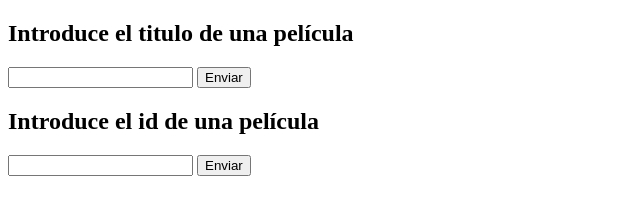
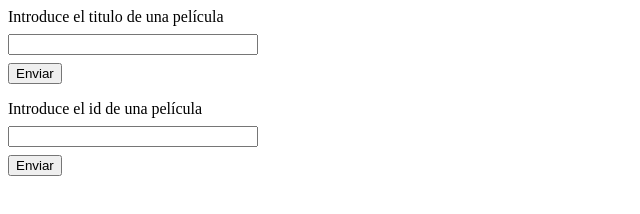
Before and after one commit to Isasi020/ejercicioSeccion7, a website: page view/home.html in a window 1280 px wide. Shown: the whole page, without its empty margins (0-640 px from the left). Drawn offline with nearby package versions, Linux system fonts and the light colour scheme.

Commit message:
añadido listado pelis

```diff
--- a/public/assets/css/index.css
+++ b/public/assets/css/index.css
@@ -0,0 +1,14 @@
+form {
+    margin-bottom: 1rem;
+
+    .form-group {
+        label {
+            margin-bottom: 0.5rem;
+        }
+
+        display: flex;
+        flex-direction: column;
+        margin-bottom: 0.5rem;
+        max-width: 250px;
+    }
+}
--- a/public/assets/js/main.js
+++ b/public/assets/js/main.js
@@ -1,29 +1,28 @@
-
-
-document.addEventListener('DOMContentLoaded', function(){
-
-    $('form#buscarPeli').on('submit', async function(event) {
+document.addEventListener('DOMContentLoaded', function () {
+    $('form#buscarPeli').on('submit', async function (event) {
         event.preventDefault();
 
         const params = $(this).serialize();
-        const url =`${$(this).attr('action')}?${params}`;
+        const url = `${$(this).attr('action')}?${params}`;
 
         const call = await fetch(url);
         const response = await call.json();
 
-        let message = "";
-        for(let movie of response){
-            message += `Titulo: ${movie.Title}, id: ${movie.imdbID}\n`;
-        }
-        alert(message);
+        const $moviesList = $('ul#moviesList');
+
+        $moviesList.empty();
+
+        response.forEach(movie => {
+            $moviesList.append(`<li>Titulo: ${movie.Title}, id: ${movie.imdbID}</li>`)
+        });
     });
 
 
-    $('form#buscarPeliPorId').on('submit', async function(event) {
+    $('form#buscarPeliPorId').on('submit', async function (event) {
         event.preventDefault();
 
         const params = $(this).serialize();
-        const url =`${$(this).attr('action')}?${params}`;
+        const url = `${$(this).attr('action')}?${params}`;
 
         const call = await fetch(url);
         const response = await call.json();
@@ -31,5 +30,4 @@ document.addEventListener('DOMContentLoaded', function(){
         alert(JSON.stringify(response, null, 2));
 
     });
-
 });
--- a/view/home.html
+++ b/view/home.html
@@ -11,19 +11,28 @@
 <body>
     <section>
         <div>
-            <h1>Introduce el titulo de una película</h1>
             <form id="buscarPeli" action="api/movies/search" method="GET">
-                <input type="text" id="searchInput" name="title">
+                <div class="form-group">
+                    <label>Introduce el titulo de una película</label>
+                    <input type="text" id="searchInput" name="title">
+                </div>
                 <button type="submit">Enviar</button>
             </form>
+
+            <div class="container">
+                <ul id="moviesList">
+                </ul>
+            </div>
         </div>
     </section>
 
     <section>
         <div>
-            <h1>Introduce el id de una película</h1>
             <form id="buscarPeliPorId" action="api/movies/find" method="GET">
-                <input type="text" id="searchInput" name="id">
+                <div class="form-group">
+                    <label>Introduce el id de una película</label>
+                    <input type="text" id="searchInput" name="id">
+                </div>
                 <button type="submit">Enviar</button>
             </form>
         </div>
```
